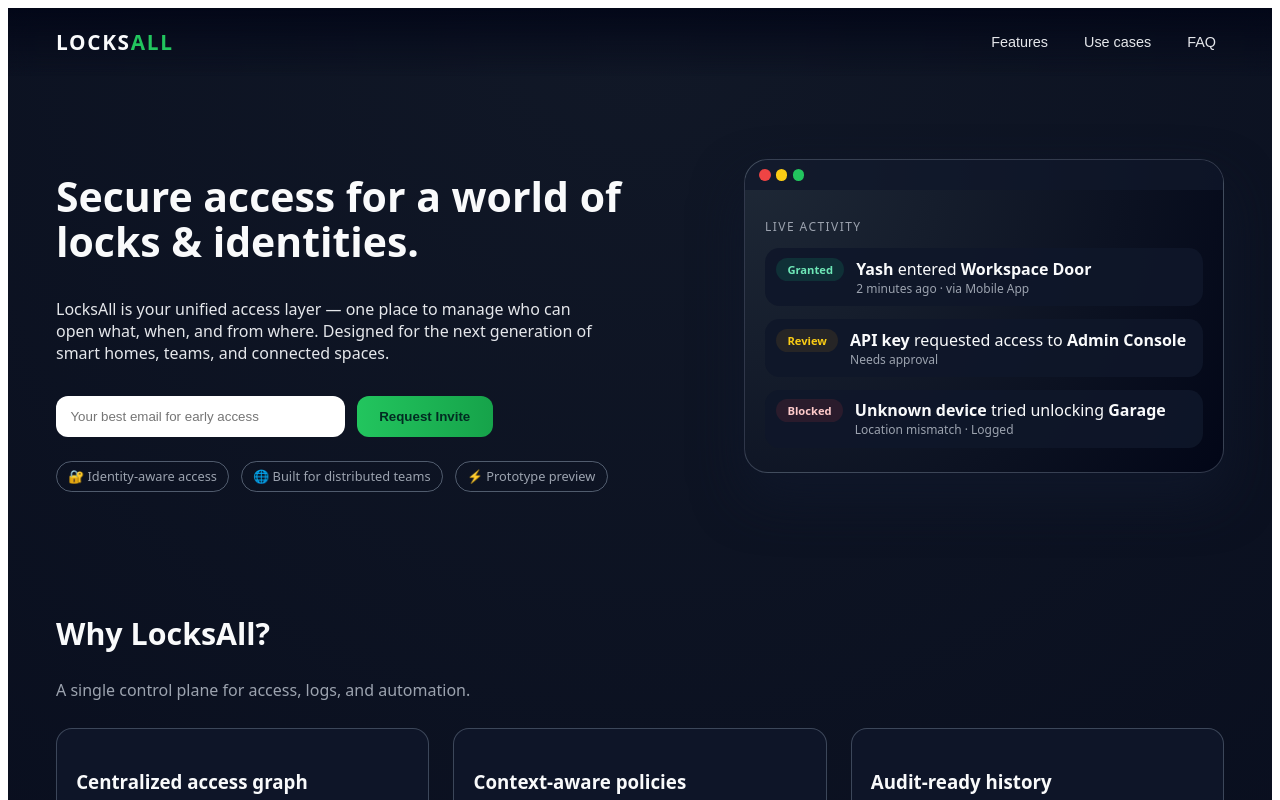
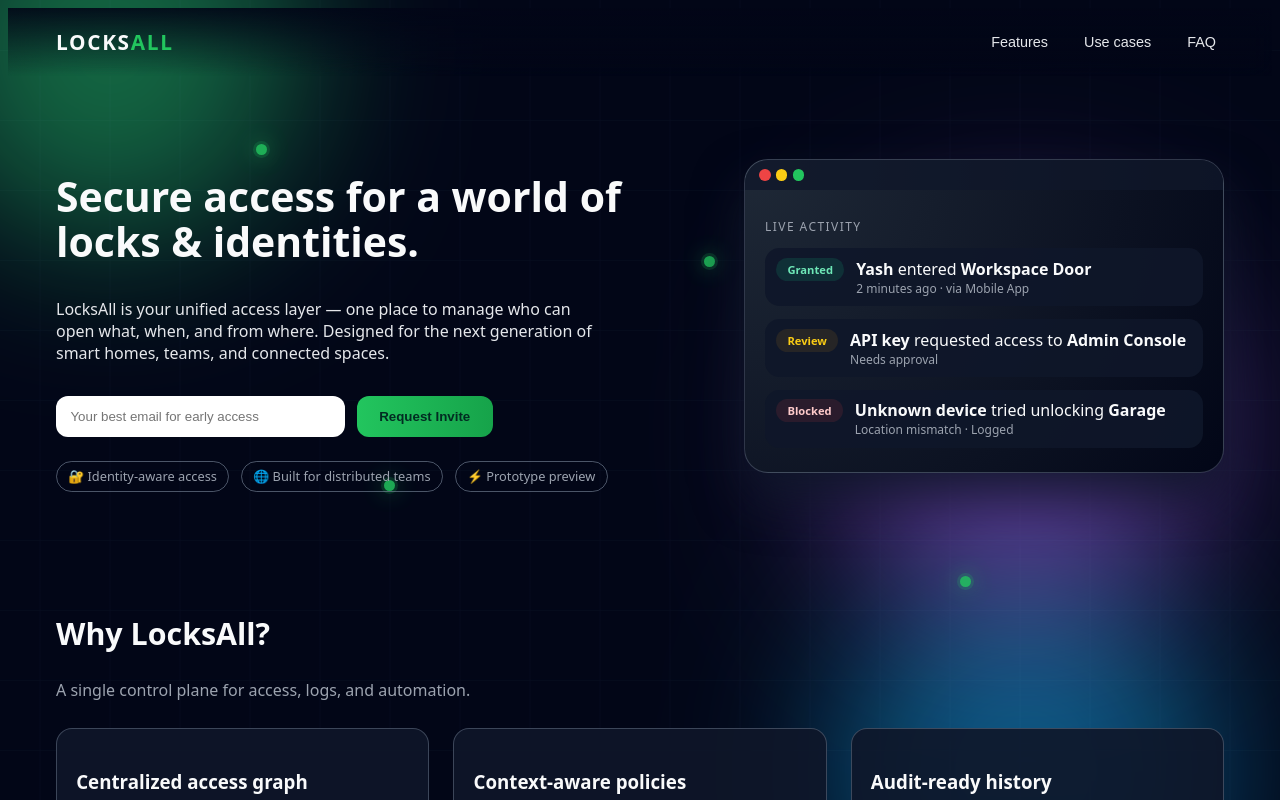
Before and after one commit to yash-rao/locksall, a Next.js app: page / in a window 1280 px wide. Shown: the top 800 px of the page. Built offline with nearby package versions, Linux system fonts and the light colour scheme.

Commit message:
Add interactive security background

```diff
--- a/app/globals.css
+++ b/app/globals.css
@@ -1,7 +1,9 @@
 /* LocksAll landing page styling */
 
 .la-page {
+  position: relative;
   min-height: 100vh;
+  overflow: hidden;
   background: radial-gradient(circle at top, #111827, #020617);
   color: #f9fafb;
   font-family: system-ui, -apple-system, BlinkMacSystemFont, "Segoe UI",
@@ -404,3 +406,113 @@
   color: #fecaca;
   font-size: 0.85rem;
 }
+
+/* --- LocksAll abstract security background + layout glue --- */
+
+/* content above background */
+.la-content {
+  position: relative;
+  z-index: 1;
+}
+
+/* full-page animated background */
+.la-bg {
+  position: fixed;
+  inset: 0;
+  z-index: 0;
+  pointer-events: none;
+  background: radial-gradient(circle at top, #020617, #020617);
+}
+
+/* faint animated grid to suggest “network / control plane” */
+.la-bg-grid {
+  position: absolute;
+  inset: -80px;
+  background-image:
+    linear-gradient(rgba(15, 23, 42, 0.9) 1px, transparent 1px),
+    linear-gradient(90deg, rgba(15, 23, 42, 0.9) 1px, transparent 1px);
+  background-size: 70px 70px;
+  opacity: 0.45;
+  animation: la-grid-pan 40s linear infinite;
+}
+
+@keyframes la-grid-pan {
+  from {
+    transform: translate3d(0, 0, 0);
+  }
+  to {
+    transform: translate3d(-140px, -70px, 0);
+  }
+}
+
+/* glowing “zones” */
+.la-bg-orb {
+  position: absolute;
+  width: 380px;
+  height: 380px;
+  border-radius: 999px;
+  filter: blur(80px);
+  opacity: 0.5;
+  mix-blend-mode: screen;
+  transition: transform 0.4s ease-out, opacity 0.4s ease-out;
+}
+
+.orb-1 {
+  background: #22c55e;
+  top: -140px;
+  left: -80px;
+}
+
+.orb-2 {
+  background: #0ea5e9;
+  bottom: -160px;
+  right: 5%;
+}
+
+.orb-3 {
+  background: #a855f7;
+  top: 30%;
+  left: 65%;
+}
+
+/* nodes = abstract devices/locks */
+.la-bg-node {
+  position: absolute;
+  width: 11px;
+  height: 11px;
+  border-radius: 999px;
+  background: #22c55e;
+  box-shadow:
+    0 0 0 3px rgba(34, 197, 94, 0.2),
+    0 0 22px rgba(34, 197, 94, 0.9);
+  opacity: 0.85;
+  transition: transform 0.35s ease-out, opacity 0.35s ease-out;
+}
+
+.node-1 {
+  top: 18%;
+  left: 20%;
+}
+
+.node-2 {
+  top: 32%;
+  left: 55%;
+}
+
+.node-3 {
+  top: 60%;
+  left: 30%;
+}
+
+.node-4 {
+  top: 72%;
+  left: 75%;
+}
+
+/* mobile: keep it subtle */
+@media (max-width: 768px) {
+  .la-bg-orb {
+    opacity: 0.3;
+    filter: blur(70px);
+  }
+}
--- a/app/page.tsx
+++ b/app/page.tsx
@@ -1,11 +1,58 @@
 "use client";
 
+import type React from "react";
 import { useRef, useState } from "react";
 
 type SectionKey = "features" | "useCases" | "faq";
 
+type MouseVector = { x: number; y: number };
+
+/** Abstract animated security background (grid + glowing orbs + nodes) */
+function SecurityBackground({ mouse }: { mouse: MouseVector }) {
+  // small parallax offsets based on mouse position
+  const orb1Style = {
+    transform: `translate3d(${mouse.x * 40}px, ${mouse.y * 30}px, 0)`,
+  };
+  const orb2Style = {
+    transform: `translate3d(${mouse.x * -50}px, ${mouse.y * 25}px, 0)`,
+  };
+  const orb3Style = {
+    transform: `translate3d(${mouse.x * 30}px, ${mouse.y * -40}px, 0)`,
+  };
+
+  const node1Style = {
+    transform: `translate3d(${mouse.x * 25}px, ${mouse.y * -10}px, 0)`,
+  };
+  const node2Style = {
+    transform: `translate3d(${mouse.x * -20}px, ${mouse.y * 15}px, 0)`,
+  };
+  const node3Style = {
+    transform: `translate3d(${mouse.x * 18}px, ${mouse.y * 10}px, 0)`,
+  };
+  const node4Style = {
+    transform: `translate3d(${mouse.x * -22}px, ${mouse.y * -18}px, 0)`,
+  };
+
+  return (
+    <div className="la-bg">
+      {/* subtle moving grid */}
+      <div className="la-bg-grid" />
+
+      {/* glowing security “zones” */}
+      <div className="la-bg-orb orb-1" style={orb1Style} />
+      <div className="la-bg-orb orb-2" style={orb2Style} />
+      <div className="la-bg-orb orb-3" style={orb3Style} />
+
+      {/* abstract nodes that hint at devices / cards / locks */}
+      <div className="la-bg-node node-1" style={node1Style} />
+      <div className="la-bg-node node-2" style={node2Style} />
+      <div className="la-bg-node node-3" style={node3Style} />
+      <div className="la-bg-node node-4" style={node4Style} />
+    </div>
+  );
+}
+
 export default function Home() {
-
   const [email, setEmail] = useState("");
   const [submitted, setSubmitted] = useState(false);
   const [isSubmitting, setIsSubmitting] = useState(false);
@@ -14,6 +61,8 @@ export default function Home() {
     useState<SectionKey>("features");
   const [openFaqIndex, setOpenFaqIndex] = useState<number | null>(0);
 
+  // mouse position (normalized -0.5 .. 0.5)
+  const [mouse, setMouse] = useState<MouseVector>({ x: 0, y: 0 });
 
   const featuresRef = useRef<HTMLElement | null>(null);
   const useCasesRef = useRef<HTMLElement | null>(null);
@@ -23,6 +72,14 @@ export default function Home() {
     if (ref.current) {
       ref.current.scrollIntoView({ behavior: "smooth", block: "start" });
     }
+  };
+
+  const handleMouseMove = (e: React.MouseEvent<HTMLDivElement>) => {
+    if (typeof window === "undefined") return;
+    const { innerWidth, innerHeight } = window;
+    const x = (e.clientX - innerWidth / 2) / innerWidth; // ~ -0.5 .. 0.5
+    const y = (e.clientY - innerHeight / 2) / innerHeight;
+    setMouse({ x, y });
   };
 
   const handleSubmit = async (e: React.FormEvent) => {
@@ -54,36 +111,44 @@ export default function Home() {
     }
   };
 
-
   const faqItems = [
     {
       q: "What is LocksAll?",
-      a: "LocksAll is a unified security platform concept that connects digital identity with physical and digital access — think of it as a smart layer between people, devices, and locks."
+      a: "LocksAll is a unified security platform concept that connects digital identity with physical and digital access — think of it as a smart layer between people, devices, and locks.",
     },
     {
       q: "Is this a live product?",
-      a: "Right now, this is an early prototype and concept preview. The full feature set, integrations, and pricing are still under active design."
+      a: "Right now, this is an early prototype and concept preview. The full feature set, integrations, and pricing are still under active design.",
     },
     {
       q: "Who is LocksAll for?",
-      a: "Tech-savvy individuals, startups, and organizations who care about secure access, audit trails, and centralized control for their devices and environments."
+      a: "Tech-savvy individuals, startups, and organizations who care about secure access, audit trails, and centralized control for their devices and environments.",
     },
     {
       q: "How can I get early access?",
-      a: "Drop your email in the early-access form above. When a private beta or demo is ready, we’ll reach out."
-    }
+      a: "Drop your email in the early-access form above. When a private beta or demo is ready, we’ll reach out.",
+    },
   ];
 
   return (
-    <main className="la-page">
+    <main className="la-page" onMouseMove={handleMouseMove}>
+      {/* interactive animated background */}
+      <SecurityBackground mouse={mouse} />
+
+      {/* all real content lives above the background */}
+      <div className="la-content">
         {/* NAVBAR */}
         <header className="la-nav">
           <div className="la-logo">
             Locks<span>All</span>
           </div>
           <nav className="la-nav-links">
-          <button onClick={() => handleScrollTo(featuresRef)}>Features</button>
-          <button onClick={() => handleScrollTo(useCasesRef)}>Use cases</button>
+            <button onClick={() => handleScrollTo(featuresRef)}>
+              Features
+            </button>
+            <button onClick={() => handleScrollTo(useCasesRef)}>
+              Use cases
+            </button>
             <button onClick={() => handleScrollTo(faqRef)}>FAQ</button>
           </nav>
         </header>
@@ -140,7 +205,9 @@ export default function Home() {
                   <span className="pill pill-green">Granted</span>
                   <div>
                     <strong>Yash</strong> entered <b>Workspace Door</b>
-                  <div className="muted">2 minutes ago · via Mobile App</div>
+                    <div className="muted">
+                      2 minutes ago · via Mobile App
+                    </div>
                   </div>
                 </div>
                 <div className="la-hero-event">
@@ -156,7 +223,9 @@ export default function Home() {
                   <div>
                     <strong>Unknown device</strong> tried unlocking{" "}
                     <b>Garage</b>
-                  <div className="muted">Location mismatch · Logged</div>
+                    <div className="muted">
+                      Location mismatch · Logged
+                    </div>
                   </div>
                 </div>
               </div>
@@ -175,8 +244,8 @@ export default function Home() {
             <div className="la-feature-card">
               <h3>Centralized access graph</h3>
               <p>
-              Model people, devices, doors, and data as nodes in a single graph.
-              See who can access what in seconds, not hours.
+                Model people, devices, doors, and data as nodes in a single
+                graph. See who can access what in seconds, not hours.
               </p>
             </div>
             <div className="la-feature-card">
@@ -234,7 +303,9 @@ export default function Home() {
                 <ul>
                   <li>Issue digital keys to new hires in seconds.</li>
                   <li>Instantly revoke access when someone leaves.</li>
-                <li>Temporary guest passes for visitors & contractors.</li>
+                  <li>
+                    Temporary guest passes for visitors & contractors.
+                  </li>
                 </ul>
               </>
             )}
@@ -243,8 +314,12 @@ export default function Home() {
                 <h3>Remote teams — security that travels</h3>
                 <ul>
                   <li>Gate admin tools behind identity and device posture.</li>
-                <li>Enforce location-based policies for sensitive actions.</li>
-                <li>Keep a unified audit trail across apps and devices.</li>
+                  <li>
+                    Enforce location-based policies for sensitive actions.
+                  </li>
+                  <li>
+                    Keep a unified audit trail across apps and devices.
+                  </li>
                 </ul>
               </>
             )}
@@ -253,7 +328,9 @@ export default function Home() {
                 <h3>Smart home — unified control center</h3>
                 <ul>
                   <li>One place to manage locks, cameras, and alerts.</li>
-                <li>Family, guests, and cleaning crew with scoped access.</li>
+                  <li>
+                    Family, guests, and cleaning crew with scoped access.
+                  </li>
                   <li>Automation rules to lock, notify, and monitor.</li>
                 </ul>
               </>
@@ -269,9 +346,7 @@ export default function Home() {
               <div
                 key={index}
                 className={
-                openFaqIndex === index
-                  ? "la-faq-item open"
-                  : "la-faq-item"
+                  openFaqIndex === index ? "la-faq-item open" : "la-faq-item"
                 }
               >
                 <button
@@ -298,7 +373,8 @@ export default function Home() {
               Locks<span>All</span>
             </div>
             <p className="la-footer-text">
-            Prototype preview of a unified access platform. Built with Next.js.
+              Prototype preview of a unified access platform. Built with
+              Next.js.
             </p>
           </div>
           <div className="la-footer-right">
@@ -321,6 +397,7 @@ export default function Home() {
             )}
           </div>
         </footer>
+      </div>
     </main>
   );
 }
--- a/package.json
+++ b/package.json
@@ -9,6 +9,7 @@
     "lint": "eslint"
   },
   "dependencies": {
+    "framer-motion": "^12.23.26",
     "next": "16.1.1",
     "react": "19.2.3",
     "react-dom": "19.2.3"
```
Also changed, not shown: 1 other file (tests, documents, lock files or other folders). Lines whose indentation alone changed are shown as unchanged.
